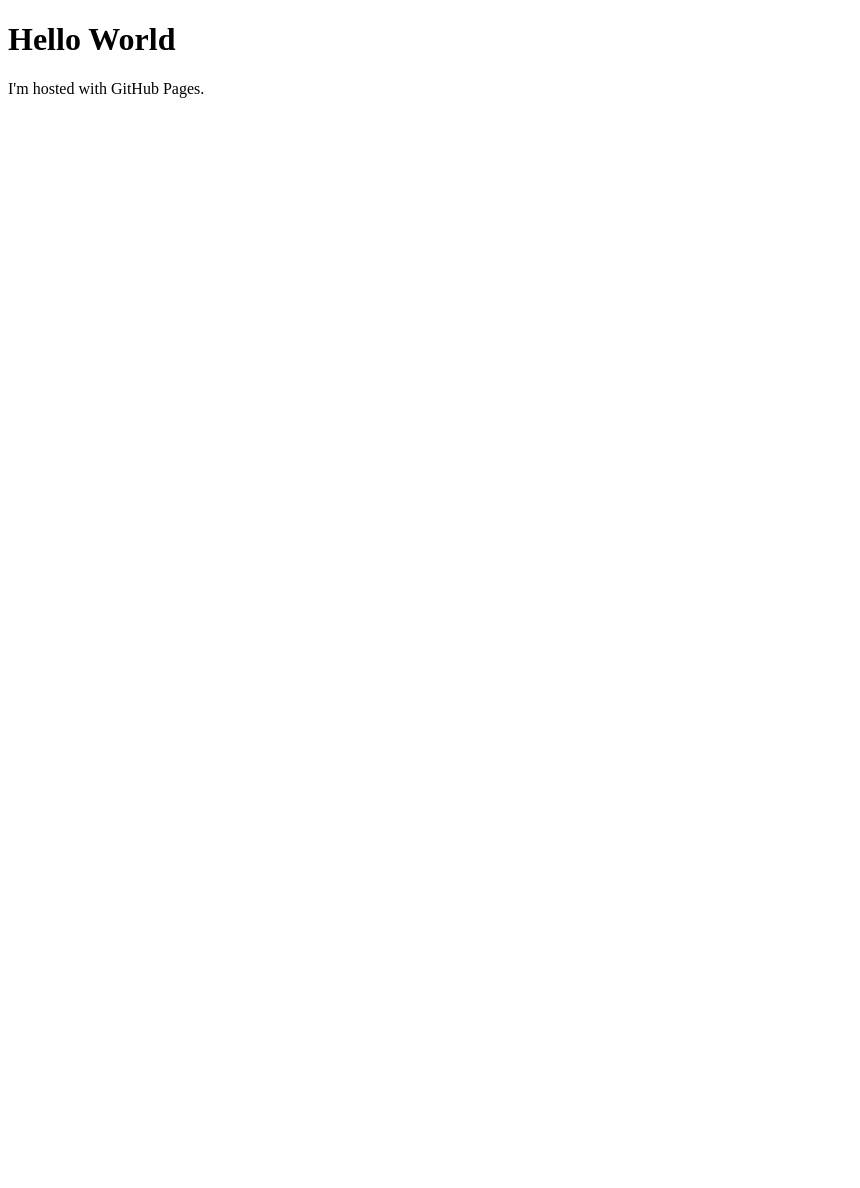
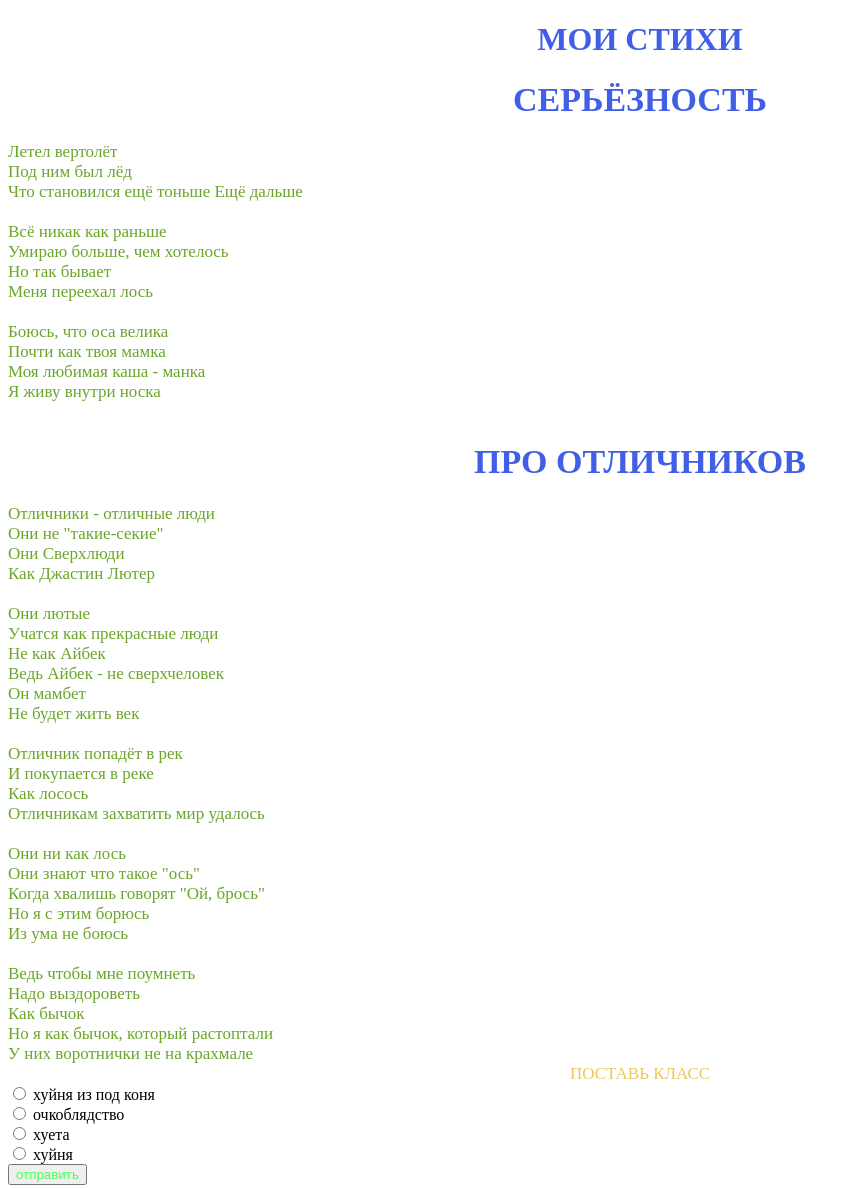
Before and after one commit to jijiSS/jijiSS.github.io, a plain HTML site: page index.html in a window 1280 px wide. Shown: the whole page, without its empty margins (0-860 px from the left). Before the commit the page ends 800 px from the top, so only its background shows below. Drawn offline with Linux system fonts and the light colour scheme.

Commit message:
Update index.html

```diff
--- a/index.html
+++ b/index.html
@@ -1,7 +1,68 @@
 <!DOCTYPE html>
-<html>
+<html lang="ru">
+<head>
+    <meta charset="UTF-8">
+    <title>my first site</title>
+    <link rel="stylesheet" type="text/css" href="style.css">
+</head>
 <body>
-<h1>Hello World</h1>
-<p>I'm hosted with GitHub Pages.</p>
+   <h1 id="первыйзаголовок">МОИ СТИХИ</h1>
+<div>
+<h1>СЕРЬЁЗНОСТЬ</h1>
+Летел вертолёт<br>
+Под ним был лёд<br>
+Что становился ещё тоньше
+Ещё дальше<br>
+<br>
+Всё никак как раньше<br>
+Умираю больше, чем хотелось<br>
+Но так бывает<br>
+Меня переехал лось<br>
+<br>
+Боюсь, что оса велика<br>
+Почти как твоя мамка<br>
+Моя любимая каша - манка<br>
+Я живу внутри носка<br></div>
+<br>
+<div>
+	<h1>ПРО ОТЛИЧНИКОВ</h1>
+Отличники - отличные люди <br>
+Они не "такие-секие"<br>
+Они Сверхлюди<br>
+Как Джастин Лютер<br>
+<br>
+Они лютые<br>
+Учатся как прекрасные люди<br>
+Не как Айбек<br>
+Ведь Айбек - не сверхчеловек<br>
+Он мамбет<br>
+Не будет жить век<br>
+<br>
+Отличник попадёт в рек<br>
+И покупается в реке<br>
+Как лосось<br>
+Отличникам захватить мир удалось<br>
+<br>
+Они ни как лось<br>
+Они знают что такое "ось"<br>
+Когда хвалишь говорят "Ой, брось"<br>
+Но я с этим борюсь<br>
+Из ума не боюсь<br>
+<br>
+Ведь чтобы мне поумнеть<br>
+Надо выздороветь<br>
+Как бычок<br>
+Но я как бычок, который растоптали<br>
+У них воротнички не на крахмале<br>
+</div>
+<div id="поставькласс">ПОСТАВЬ КЛАСС</div>
+<form>
+	<input type="radio" name="оценка"> хуйня из под коня <br>
+	<input type="radio" name="оценка"> очкоблядство <br>
+	<input type="radio" name="оценка"> хуета <br>
+	<input type= "radio" name="оценка"> хуйня <br>
+	<input type="submit" value="отправить" name="отправка" id="отправитель"> <br>
+</form>
 </body>
+
 </html>
```
